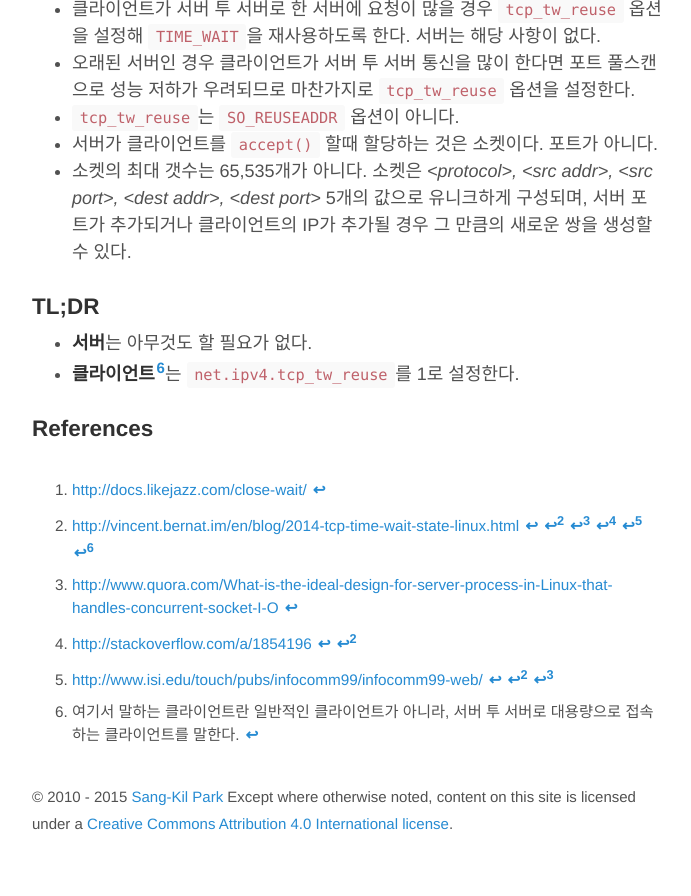
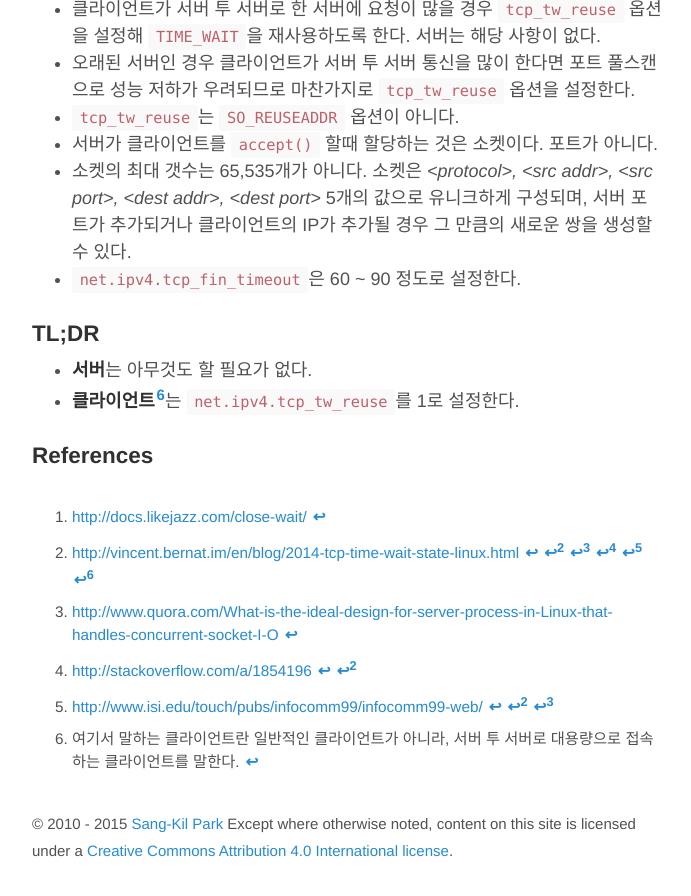
Before and after one commit to Umaigenomu/likejazz.github.io, a Jekyll site: the page built from _posts/2015-06-09-time-wait.md, in a window 1280 px wide and 900 px high, scrolled down 16224 px. Shown: the top 896 px of the window, without its empty margins (293-984 px from the left). Built offline with Jekyll 4.4.1, drawn with Linux system fonts in a browser that asks for light colours; before the commit the page ends 17097 px from its top, so only the background shows below that.

Commit message:
Publishing

```diff
--- a/_posts/2015-06-09-time-wait.md
+++ b/_posts/2015-06-09-time-wait.md
@@ -496,6 +496,7 @@ TCP/IP Illustrated를 쓴 리차드 스티븐스의 또 다른 책 Unix Network
 - `tcp_tw_reuse`는 `SO_REUSEADDR` 옵션이 아니다.
 - 서버가 클라이언트를 `accept()` 할때 할당하는 것은 소켓이다. 포트가 아니다.
 - 소켓의 최대 갯수는 65,535개가 아니다. 소켓은 *\<protocol\>, \<src addr\>, \<src port\>, \<dest addr\>, \<dest port\>* 5개의 값으로 유니크하게 구성되며, 서버 포트가 추가되거나 클라이언트의 IP가 추가될 경우 그 만큼의 새로운 쌍을 생성할 수 있다.
+- `net.ipv4.tcp_fin_timeout`은 60 ~ 90 정도로 설정한다.
 
 ### TL;DR
 
```
